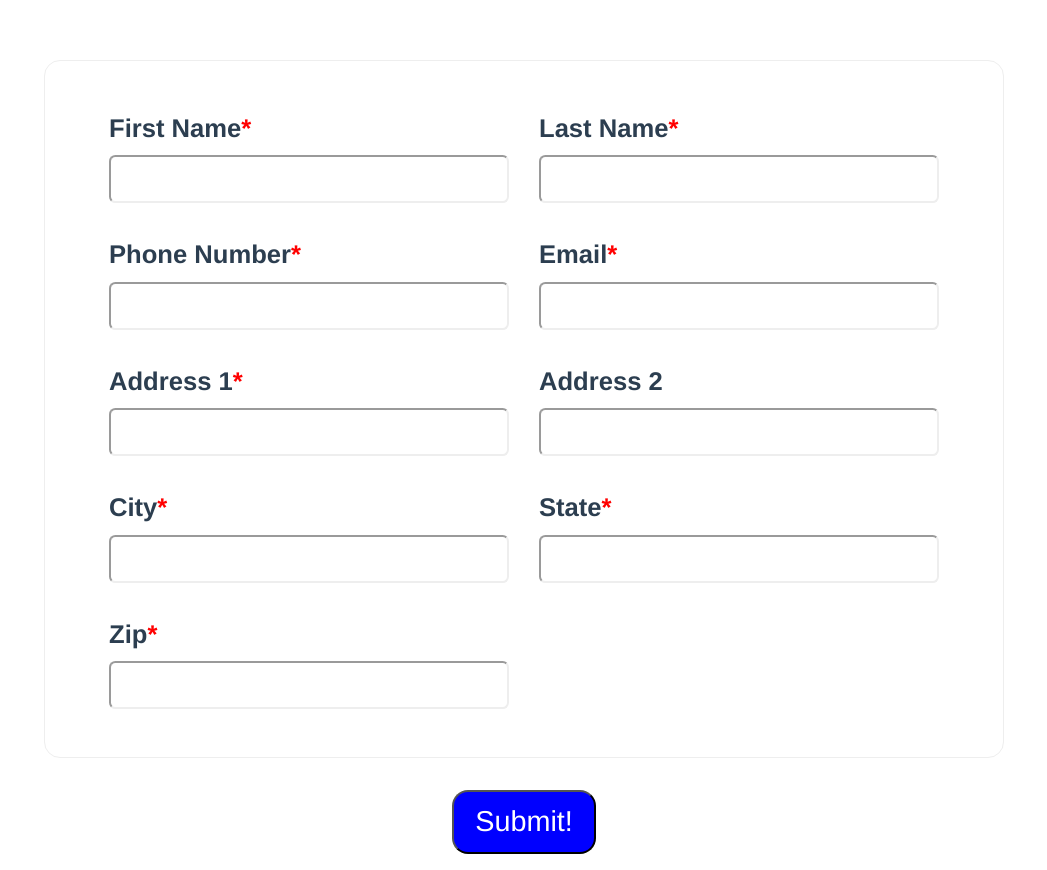
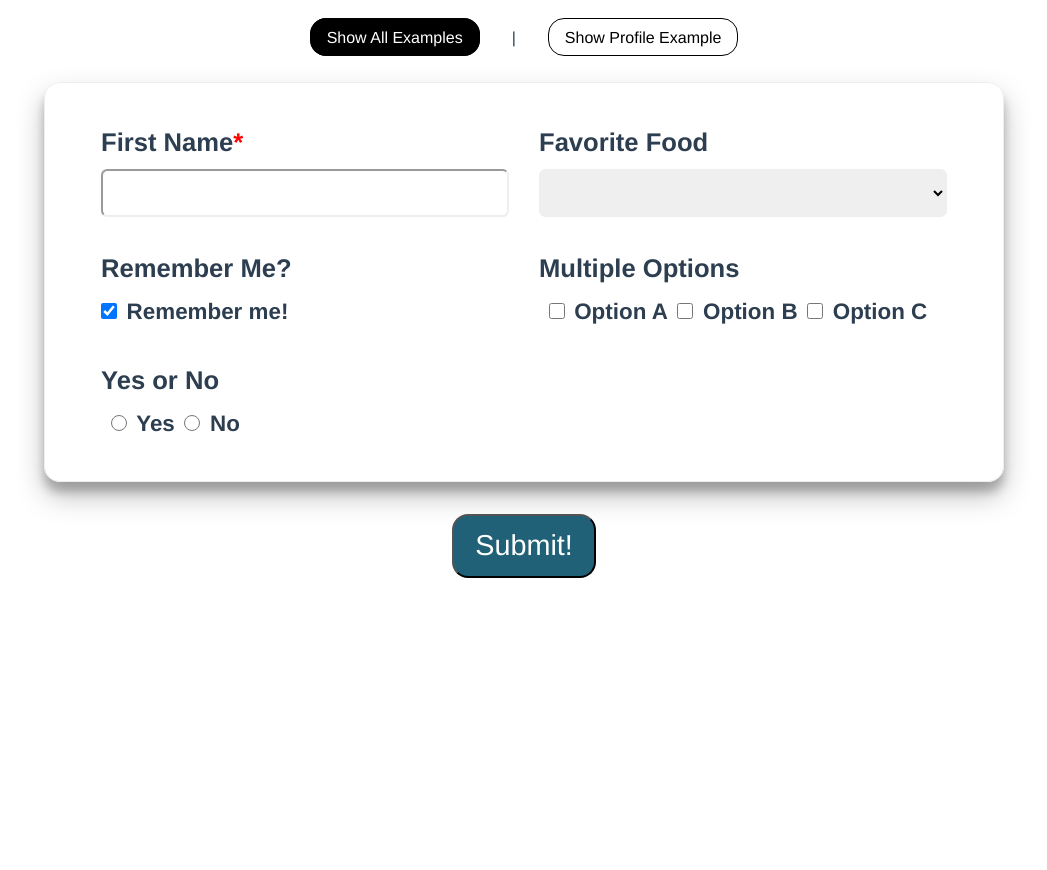
Before and after one commit to mccordgh/vee-validate-presentation, a Vue app: page / in a window 1280 px wide. Shown: the whole page, without its empty margins (116-1163 px from the left). After the commit the page ends 800 px from the top, so only its background shows below. Built offline with nearby package versions, Linux system fonts and the light colour scheme.

Commit message:
Basic layout for AllExamples component

```diff
--- a/src/App.vue
+++ b/src/App.vue
@@ -5,23 +5,88 @@
     -moz-osx-font-smoothing: grayscale;
     text-align: center;
     color: #2c3e50;
-    margin-top: 60px;
+  }
+
+  .row {
+    padding: 1rem 2rem;
+  }
+
+  .link-separator {
+    margin:  2rem;
+  }
+
+  .nav-links {
+    margin: 1.6rem 1.6rem 2rem;
+  }
+
+  a {
+    border: 1px solid black;
+    border-radius: 1rem;
+    color: black;
+    padding: 0.6rem 1rem;
+  }
+
+  a:hover {
+    color: blue;
+    text-decoration: none;
+  }
+
+  .active-link {
+    color: white;
+    background-color: black;
+  }
+
+  .active-link:hover {
+    color: white;
+  }
+
+  .text-left {
+    text-align: left;
   }
 </style>
 
 <template>
   <div id="app">
-    <profile />
+    <div class="nav-links">
+      <a href
+        @click.prevent="showExamples = true"
+        :class="{ 'active-link' : showExamples }"
+      >Show All Examples</a>
+
+      <span class="link-separator">|</span>
+
+      <a href
+        @click.prevent="showExamples = false"
+        :class="{ 'active-link' : !showExamples }"
+      >Show Profile Example</a>
+    </div>
+
+    <template v-if="showExamples">
+      <all-examples />
+    </template>
+
+    <template v-else>
+      <profile />
+    </template>
   </div>
 </template>
 
 <script>
-  import profile from './components/Profile.vue'
+  import Profile from './components/Profile.vue';
+  import AllExamples from './components/AllExamples.vue';
 
   export default {
     name: 'app',
+
+    data() {
+      return {
+        showExamples: true,
+      };
+    },
+
     components: {
-      profile,
+      AllExamples,
+      Profile,
     },
   };
 </script>
--- a/src/components/Profile.vue
+++ b/src/components/Profile.vue
@@ -1,28 +1,21 @@
 <style scoped>
-  .row {
-    padding: 1rem 2rem;
-  }
-
   .profile-wrapper {
     border: 0.1rem solid rgb(238, 238, 238);
     border-radius: 1rem;
+    box-shadow: 0 14px 28px rgba(0,0,0,0.25), 0 10px 10px rgba(0,0,0,0.22);
     margin: 0 auto;
     max-width: 60rem;
-    padding: 2rem;
+    padding: 1.5rem;
   }
 
   button {
-    background-color: blue;
+    background-color: #206177;
     border-radius: 1rem;
     color: white;
     font-size: 1.8rem;
     height: 4rem;
     margin: 1rem auto 0;
     width: 9rem
-  }
-
-  button:hover {
-    background-color: lightskyblue;
   }
 
   .required-field {
@@ -113,7 +106,7 @@
 
 <script>
   export default {
-    name: 'profile',
+    name: 'Profile',
 
     // data() {
     //   return {
@@ -131,7 +124,6 @@
 
     methods: {
       validateFields() {
-        console.log('validate stuff');
         this.$validator.validate();
       },
     },
```
